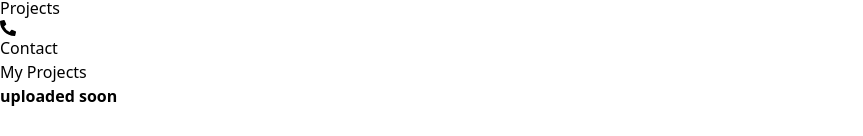
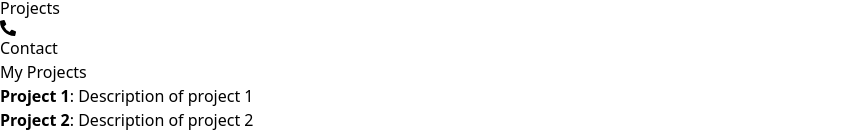
Before and after one commit to pawarrohan9302/Rohan-Portfolio-2025, a React (Vite) app: page /projects in a window 1280 px wide. Shown: the part 1220-1356 px from the top of the page, without its empty margins (0-863 px from the left). Before the commit the page ends 1328 px from the top, so only its background shows below. Built offline with nearby package versions, Linux system fonts and the light colour scheme.

Commit message:
okay done now

```diff
--- a/package.json
+++ b/package.json
@@ -20,6 +20,7 @@
     "font-awesome": "^4.7.0",
     "framer-motion": "^11.15.0",
     "nodemailer": "^6.9.16",
+    "prismjs": "^1.29.0",
     "react": "^18.3.1",
     "react-dom": "^18.3.1",
     "react-icons": "^5.4.0",
--- a/src/App.jsx
+++ b/src/App.jsx
@@ -1,11 +1,11 @@
 import React from "react";
 import { BrowserRouter as Router, Route, Routes } from "react-router-dom";
 import Header from "./Header";
+import 'prismjs/themes/prism.css';
 import HomePage from "./HomePage";
-
 import ProjectPage from "./ProjectPage";
-import ContactPage from "./ContactPage";
-import AboutPage from "./Aboutpage";
+import AboutPage from "./AboutPage";
+import Contactpage from "./Contactpage";
 
 function App() {
   return (
@@ -16,7 +16,7 @@ function App() {
           <Route path="/" element={<HomePage />} />
           <Route path="/about" element={<AboutPage />} />
           <Route path="/projects" element={<ProjectPage />} />
-          <Route path="/contact" element={<ContactPage />} />
+          <Route path="/contact" element={<Contactpage />} />
         </Routes>
       </div>
     </Router>
--- a/src/Contactpage.jsx
+++ b/src/Contactpage.jsx
@@ -1,10 +1,16 @@
-import React, { useRef } from "react";
+import React, { useRef, useEffect } from "react";
 import emailjs from 'emailjs-com';
+import Prism from 'prismjs';
 import { FaLinkedin, FaGithub, FaWhatsapp, FaInstagram } from "react-icons/fa";
+import 'prismjs/themes/prism.css';
 
-const ContactPage = () => {
+const Contactpage = () => {
     const formRef = useRef(null);
     const messageRef = useRef(null);
+
+    useEffect(() => {
+        Prism.highlightAll();
+    }, []);
 
     const handleEmailKeyDown = (e) => {
         if (e.key === 'Enter') {
@@ -68,11 +74,9 @@ const ContactPage = () => {
                     </a>
                 </div>
             </form>
-            <div className="fixed bottom-4 right-4 bg-yellow-500 text-gray-900 p-4 rounded-full cursor-pointer hover:bg-yellow-600 transition duration-300">
-                Tooltip Example
-            </div>
+
         </div>
     );
 };
 
-export default ContactPage;
+export default Contactpage;
--- a/src/Projectpage.jsx
+++ b/src/Projectpage.jsx
@@ -1,14 +1,26 @@
 import React from "react";
 
 const ProjectPage = () => {
+    const projects = [
+        { title: "Project 1", description: "Description of project 1", link: "/project1" },
+        { title: "Project 2", description: "Description of project 2", link: "/project2" },
+        // Add more projects as needed
+    ];
+
     return (
         <div className="min-h-screen bg-gray-900 text-white p-8">
             <h2 className="text-4xl font-bold text-yellow-400 mb-6">My Projects</h2>
             <ul className="space-y-4">
+                {projects.map((project, index) => (
+                    <li key={index} className="text-lg text-gray-400">
+                        <a href={project.link} className="hover:underline">
+                            <strong>{project.title}</strong>: {project.description}
+                        </a>
+                    </li>
+                ))}
                 <li className="text-lg text-gray-400">
                     <strong> uploaded soon </strong>
                 </li>
-
             </ul>
         </div>
     );
```
Also changed, not shown: 1 other file (tests, documents, lock files or other folders).
